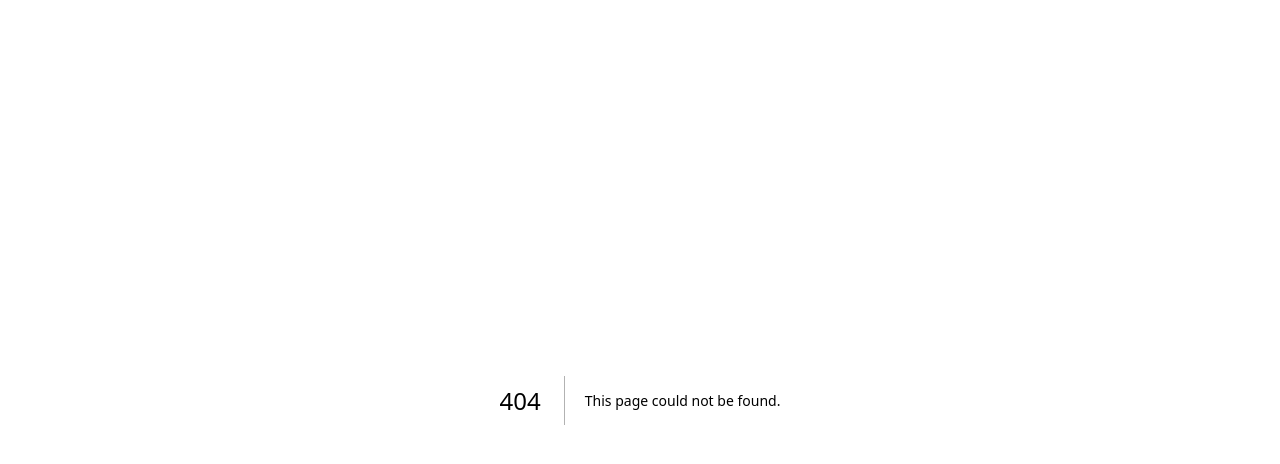
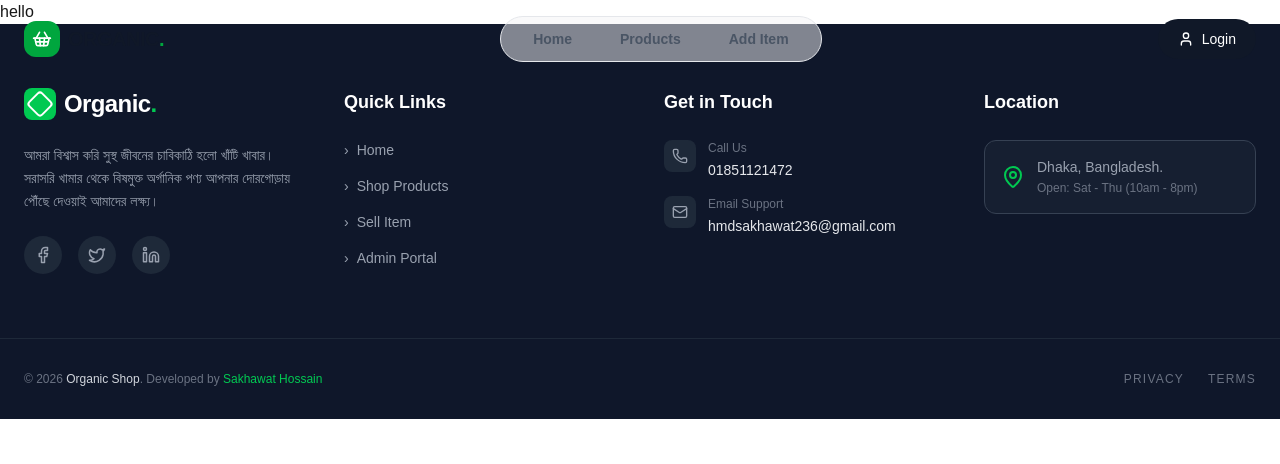
Before and after one commit to sakhawat236hossain/Organic-Shop-Client, a Next.js app: page /about in a window 1280 px wide. Before the commit this address had no page. Shown: the top 464 px of the page. Built offline with nearby package versions, Linux system fonts and the light colour scheme.

Commit message:
navbar and footer done

```diff
--- a/package.json
+++ b/package.json
@@ -9,6 +9,7 @@
     "lint": "eslint"
   },
   "dependencies": {
+    "lucide-react": "^0.562.0",
     "next": "16.1.1",
     "react": "19.2.3",
     "react-dom": "19.2.3"
--- /dev/null
+++ b/src/app/(commonLayout)/about/page.jsx
@@ -0,0 +1,11 @@
+import React from 'react';
+
+const page = () => {
+    return (
+        <div>
+            hello
+        </div>
+    );
+};
+
+export default page;
--- /dev/null
+++ b/src/app/(commonLayout)/layout.jsx
@@ -0,0 +1,10 @@
+import Footer from "@/components/Footer/Footer";
+import Navbar from "@/components/Navbar/Navbar";
+
+export default function HomeLayout({ children }) {
+    return <>
+        <Navbar></Navbar>
+        {children}
+       <Footer></Footer>
+    </>
+}
--- a/src/app/page.js
+++ b/src/app/(commonLayout)/page.jsx
@@ -3,7 +3,7 @@ import Image from "next/image";
 export default function Home() {
   return (
     <div className="flex min-h-screen items-center justify-center bg-zinc-50 font-sans dark:bg-black">
-
+     <p>hello</p>
     </div>
   );
 }
--- a/src/app/layout.js
+++ b/src/app/layout.jsx
@@ -22,6 +22,7 @@ export default function RootLayout({ children }) {
       <body
         className={`${geistSans.variable} ${geistMono.variable} antialiased`}
       >
+        {/* <Navbar></Navbar> */}
         {children}
       </body>
     </html>
--- /dev/null
+++ b/src/components/Footer/Footer.jsx
@@ -0,0 +1,94 @@
+import { Facebook, Twitter, Linkedin, Mail, Phone, MapPin, ExternalLink } from 'lucide-react';
+
+const Footer = () => {
+  return (
+    <footer className="bg-[#0f172a] text-gray-400 pt-16 pb-8">
+      <div className="max-w-7xl mx-auto px-6 grid grid-cols-1 md:grid-cols-2 lg:grid-cols-4 gap-12">
+
+        {/* Column 1: Brand & About */}
+        <div className="space-y-6">
+          <div className="flex items-center gap-2">
+            <div className="bg-green-500 p-1.5 rounded-lg">
+              <div className="w-5 h-5 border-2 border-white rounded-sm rotate-45"></div>
+            </div>
+            <span className="text-2xl font-bold text-white tracking-tight">
+              Organic<span className="text-green-500">.</span>
+            </span>
+          </div>
+          <p className="text-sm leading-relaxed text-gray-400">
+            আমরা বিশ্বাস করি সুস্থ জীবনের চাবিকাঠি হলো খাঁটি খাবার। সরাসরি খামার থেকে বিষমুক্ত অর্গানিক পণ্য আপনার দোরগোড়ায় পৌঁছে দেওয়াই আমাদের লক্ষ্য।
+          </p>
+          <div className="flex gap-4">
+            <a href="https://www.facebook.com/md.sakhawth.hosain" target="_blank" className="bg-gray-800 p-2.5 rounded-full hover:bg-blue-600 hover:text-white transition-all duration-300">
+              <Facebook size={18} />
+            </a>
+            <a href="https://x.com/MdSakhawat21005" target="_blank" className="bg-gray-800 p-2.5 rounded-full hover:bg-sky-500 hover:text-white transition-all duration-300">
+              <Twitter size={18} />
+            </a>
+            <a href="https://www.linkedin.com/in/md-sakhawat-hossain-web-developer/" target="_blank" className="bg-gray-800 p-2.5 rounded-full hover:bg-blue-700 hover:text-white transition-all duration-300">
+              <Linkedin size={18} />
+            </a>
+          </div>
+        </div>
+
+        {/* Column 2: Quick Links */}
+        <div>
+          <h4 className="text-white font-bold mb-6 text-lg">Quick Links</h4>
+          <ul className="space-y-4 text-sm">
+            <li><a href="/" className="hover:text-green-500 flex items-center gap-2 transition-colors"><span>›</span> Home</a></li>
+            <li><a href="/products" className="hover:text-green-500 flex items-center gap-2 transition-colors"><span>›</span> Shop Products</a></li>
+            <li><a href="/add-product" className="hover:text-green-500 flex items-center gap-2 transition-colors"><span>›</span> Sell Item</a></li>
+            <li><a href="/login" className="hover:text-green-500 flex items-center gap-2 transition-colors"><span>›</span> Admin Portal</a></li>
+          </ul>
+        </div>
+
+        {/* Column 3: Contact Details */}
+        <div>
+          <h4 className="text-white font-bold mb-6 text-lg">Get in Touch</h4>
+          <div className="space-y-4 text-sm">
+            <div className="flex items-start gap-3 group">
+              <div className="bg-gray-800 p-2 rounded-lg group-hover:bg-green-500/10 group-hover:text-green-500 transition-colors">
+                <Phone size={16} />
+              </div>
+              <div>
+                <p className="text-xs text-gray-500 mb-1">Call Us</p>
+                <p className="text-gray-200 font-medium">01851121472</p>
+              </div>
+            </div>
+            <div className="flex items-start gap-3 group">
+              <div className="bg-gray-800 p-2 rounded-lg group-hover:bg-green-500/10 group-hover:text-green-500 transition-colors">
+                <Mail size={16} />
+              </div>
+              <div>
+                <p className="text-xs text-gray-500 mb-1">Email Support</p>
+                <p className="text-gray-200 font-medium break-all">hmdsakhawat236@gmail.com</p>
+              </div>
+            </div>
+          </div>
+        </div>
+
+        {/* Column 4: Newsletter/Map */}
+        <div>
+          <h4 className="text-white font-bold mb-6 text-lg">Location</h4>
+          <div className="bg-gray-800/50 p-4 rounded-xl border border-gray-700 flex items-center gap-3">
+            <MapPin className="text-green-500" size={24} />
+            <span className="text-sm">Dhaka, Bangladesh. <br/> <span className="text-xs text-gray-500">Open: Sat - Thu (10am - 8pm)</span></span>
+          </div>
+        </div>
+      </div>
+
+      {/* Bottom Bar */}
+      <div className="max-w-7xl mx-auto px-6 mt-16 pt-8 border-t border-gray-800 flex flex-col md:flex-row justify-between items-center gap-4">
+        <p className="text-xs text-gray-500">
+          © {new Date().getFullYear()} <span className="text-gray-300 font-medium">Organic Shop</span>. Developed by <a href="https://www.linkedin.com/in/md-sakhawat-hossain-web-developer/" target="_blank" className="text-green-500 hover:underline">Sakhawat Hossain</a>
+        </p>
+        <div className="flex gap-6 text-xs text-gray-500 uppercase tracking-widest">
+          <a href="#" className="hover:text-white transition-colors">Privacy</a>
+          <a href="#" className="hover:text-white transition-colors">Terms</a>
+        </div>
+      </div>
+    </footer>
+  );
+};
+
+export default Footer;
--- /dev/null
+++ b/src/components/Navbar/Navbar.tsx
@@ -0,0 +1,111 @@
+"use client";
+import { useState, useEffect } from 'react';
+import Link from 'next/link';
+import { usePathname } from 'next/navigation';
+import { ShoppingBasket, Menu, X, User } from 'lucide-react';
+
+const Navbar = () => {
+  const [isOpen, setIsOpen] = useState(false);
+  const [scrolled, setScrolled] = useState(false);
+  const pathname = usePathname();
+
+  useEffect(() => {
+    const handleScroll = () => {
+      setScrolled(window.scrollY > 20);
+    };
+    window.addEventListener('scroll', handleScroll);
+    return () => window.removeEventListener('scroll', handleScroll);
+  }, []);
+
+  const navLinks = [
+    { name: 'Home', href: '/' },
+    { name: 'Products', href: '/products' },
+    { name: 'Add Item', href: '/add-product' },
+  ];
+
+  return (
+    <nav className={`fixed w-full top-0 z-50 transition-all duration-300 ${
+      scrolled ? 'bg-white/80 backdrop-blur-md shadow-sm py-2' : 'bg-transparent py-4'
+    }`}>
+      <div className="max-w-7xl mx-auto px-6 flex justify-between items-center">
+
+        {/* Left Side: Logo */}
+        <Link href="/" className="flex items-center gap-2 group">
+          <div className="bg-green-600 p-2 rounded-xl group-hover:rotate-12 transition-transform">
+            <ShoppingBasket className="text-white" size={20} />
+          </div>
+          <span className="text-xl font-extrabold tracking-tight text-gray-900">
+            ORGANIC<span className="text-green-600">.</span>
+          </span>
+        </Link>
+
+        {/* Center: Desktop Navigation */}
+        <div className="hidden md:flex items-center bg-gray-100/50 rounded-full px-2 py-1 border border-gray-200">
+          {navLinks.map((link) => {
+            const isActive = pathname === link.href;
+            return (
+              <Link
+                key={link.name}
+                href={link.href}
+                className={`px-6 py-2 rounded-full text-sm font-semibold transition-all ${
+                  isActive
+                  ? 'bg-white text-green-600 shadow-sm'
+                  : 'text-gray-600 hover:text-green-600'
+                }`}
+              >
+                {link.name}
+              </Link>
+            );
+          })}
+        </div>
+
+        {/* Right Side: Login Button */}
+        <div className="hidden md:block">
+          <Link href="/login" className="flex items-center gap-2 bg-gray-900 text-white px-5 py-2.5 rounded-full hover:bg-green-600 transition-colors text-sm font-medium">
+            <User size={16} />
+            Login
+          </Link>
+        </div>
+
+        {/* Mobile Toggle */}
+        <button className="md:hidden p-2 text-gray-700" onClick={() => setIsOpen(!isOpen)}>
+          {isOpen ? <X size={24} /> : <Menu size={24} />}
+        </button>
+      </div>
+
+      {/* Mobile Sidebar Menu */}
+      <div className={`fixed inset-y-0 right-0 w-64 bg-white shadow-2xl transform transition-transform duration-300 ease-in-out z-[60] md:hidden ${
+        isOpen ? 'translate-x-0' : 'translate-x-full'
+      }`}>
+        <div className="p-6 flex flex-col h-full">
+          <button className="self-end p-2 mb-8" onClick={() => setIsOpen(false)}>
+            <X size={24} />
+          </button>
+
+          <div className="space-y-6 flex-grow">
+            {navLinks.map((link) => (
+              <Link
+                key={link.name}
+                href={link.href}
+                onClick={() => setIsOpen(false)}
+                className="block text-xl font-bold text-gray-800 hover:text-green-600"
+              >
+                {link.name}
+              </Link>
+            ))}
+          </div>
+
+          <Link
+            href="/login"
+            onClick={() => setIsOpen(false)}
+            className="w-full bg-green-600 text-white text-center py-4 rounded-2xl font-bold mt-auto"
+          >
+            Login to Account
+          </Link>
+        </div>
+      </div>
+    </nav>
+  );
+};
+
+export default Navbar;
```
Also changed, not shown: 1 other file (tests, documents, lock files or other folders).
